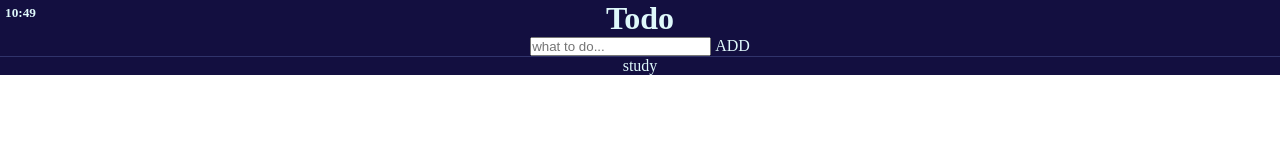
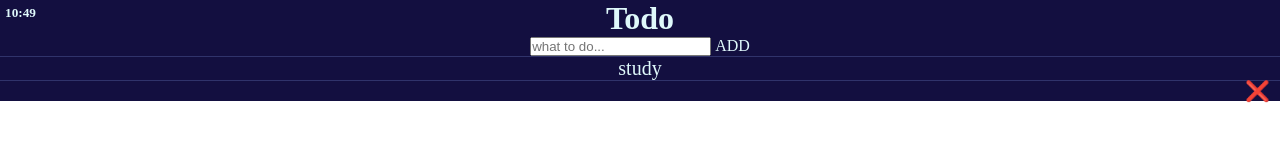
Before and after one commit to MrLizzaard/TodoListPrac, a plain HTML site: page index.html in a window 1280 px wide. Both pictures are taken after a click on the element "ADD". Drawn offline with Linux system fonts and the light colour scheme.

Commit message:
version up

```diff
--- a/index.html
+++ b/index.html
@@ -15,7 +15,7 @@
       </form>
       <span class="Btn">ADD</span>
     </div>
-    <ul class="js-todo">
+    <ul class="js-todo todo">
       <li>study</li>
     </ul>
   </body>
--- a/style.css
+++ b/style.css
@@ -15,7 +15,6 @@
   background-color: var(--background-color);
   text-align: center;
   color: var(--text-color);
-  border-bottom: 1px solid #30336b;
 }
 
 .js-clock {
@@ -33,9 +32,31 @@
   cursor: pointer;
 }
 
-.js-todo {
+.todo {
   list-style-type: none;
   background-color: var(--background-color);
   color: var(--text-color);
   text-align: center;
 }
+
+.todo li {
+  position: relative;
+  border-top: 1px solid #30336b;
+  margin: 0;
+  font-size: 20px;
+  display: flex;
+  justify-content: center;
+  align-items: center;
+}
+
+.text {
+  cursor: pointer;
+  padding: 10px;
+}
+
+.del {
+  padding: 10px;
+  cursor: pointer;
+  position: absolute;
+  right: 0;
+}
--- a/todo.js
+++ b/todo.js
@@ -3,16 +3,41 @@ const toDoInput = toDoForm.querySelector("input");
 const toDoList = document.querySelector(".js-todo");
 const addBtn = document.querySelector(".Btn");
 
+const TODO_LS = [];
+
+function loadToDo(text) {
+  const li = document.createElement("li");
+  const span = document.createElement("span");
+  const delBtn = document.createElement("span");
+  const id = document.querySelectorAll(".js-todo").length + 1;
+  span.className = "text";
+  span.id = id;
+  span.innerText = text;
+  delBtn.className = "del";
+  delBtn.innerText = "❌";
+  li.appendChild(span);
+  li.appendChild(delBtn);
+  toDoList.appendChild(li);
+}
+
+function saveTodo(text, id) {
+  localStorage();
+}
+
 function handleSubmit(event) {
   event.preventDefault();
-  console.log(toDoInput.value);
+  const text = toDoInput.value;
+  loadToDo(text);
+  saveToDo(text);
+
+  toDoInput.value = "";
 }
 
-function pushBtn(event) {}
+function pushAddBtn(event) {}
 
 function init() {
   toDoForm.addEventListener("submit", handleSubmit);
-  addBtn.addEventListener("click", pushBtn);
+  addBtn.addEventListener("click", handleSubmit);
 }
 
 init();
```
